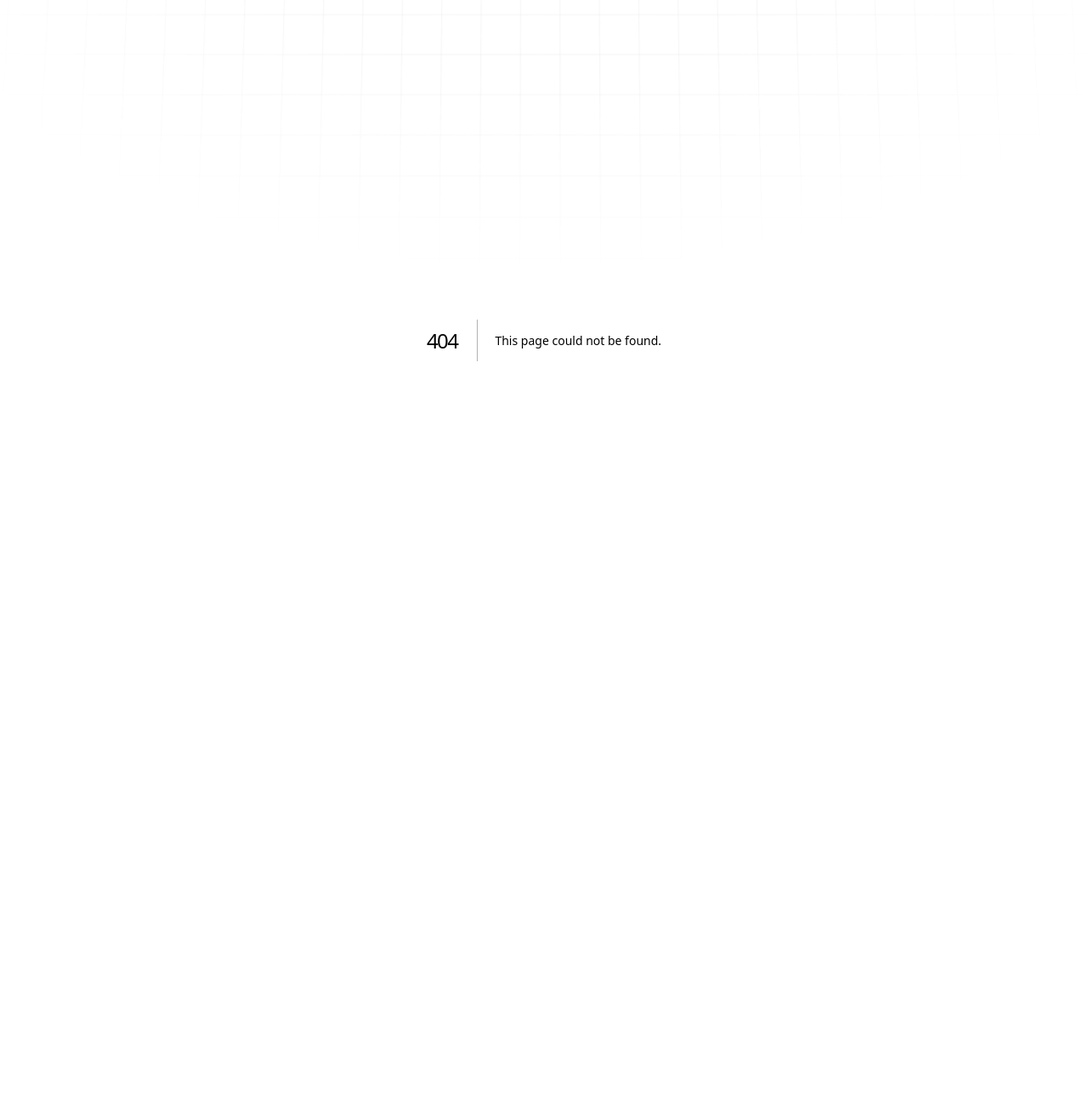
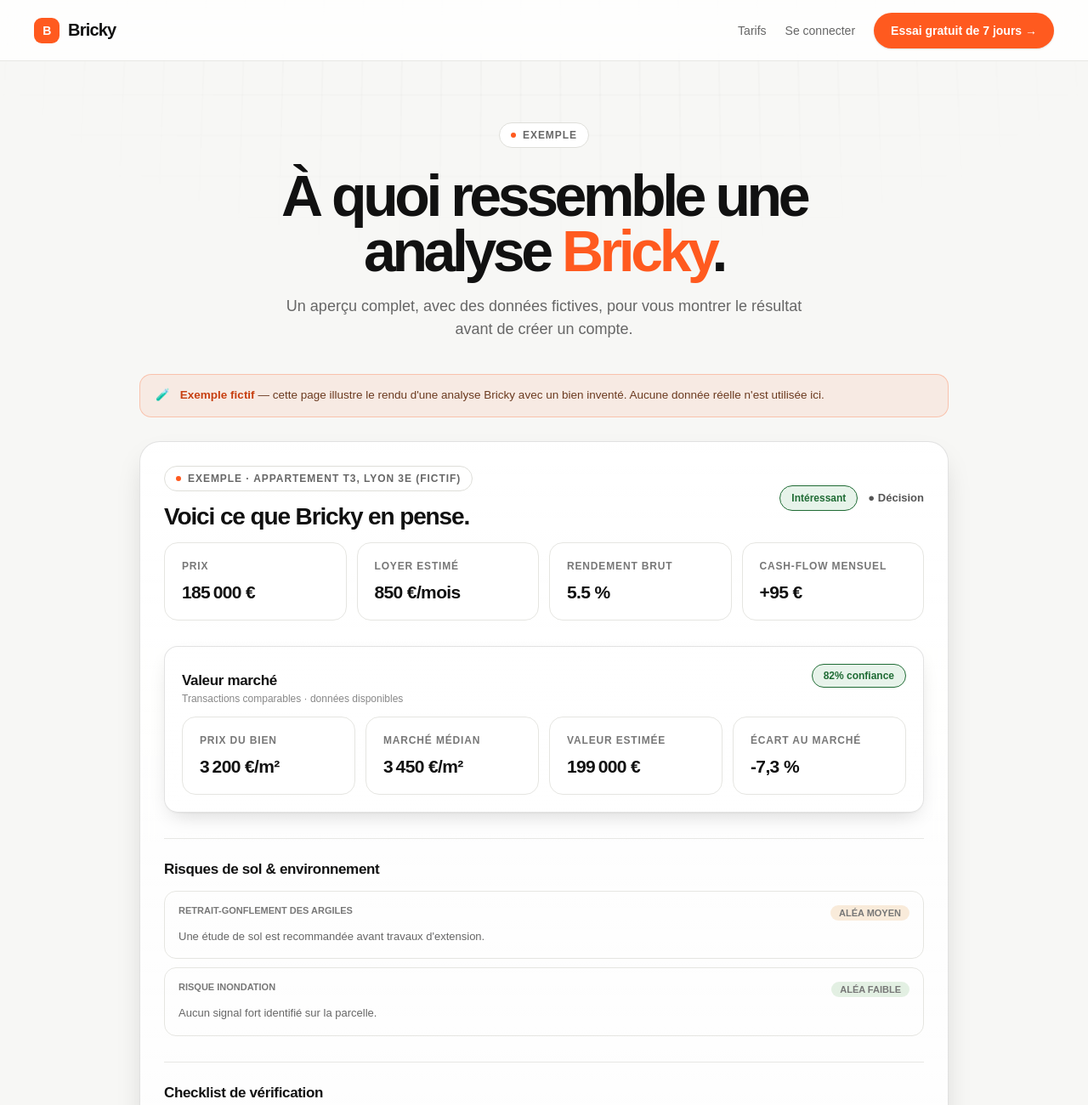
Before and after one commit to dreamsbuilding3-afk/BRICKY.AI, a Next.js app: page /demo in a window 1280 px wide. Before the commit this address had no page. Shown: the top 1300 px of the page at 85% size. Before the commit the page ends 800 px from the top, so only its background shows below. Built offline with nearby package versions, Linux system fonts and the light colour scheme.

Commit message:
Nouvelle page /demo : exemple d'analyse consultable sans compte

```diff
--- /dev/null
+++ b/app/demo/page.tsx
@@ -0,0 +1,115 @@
+import Link from "next/link";
+
+export const metadata = { title: "Exemple d'analyse — Bricky" };
+
+function Metric({ label, value, suffix }: { label: string; value: string | number; suffix: string }) {
+  return <div className="metric"><span>{label}</span><b>{value}{suffix}</b></div>;
+}
+
+export default function DemoPage() {
+  return (
+    <main className="page">
+      <nav className="nav">
+        <Link href="/" className="brand" style={{ textDecoration: "none", color: "inherit" }}>
+          <span className="mark">B</span>Bricky
+        </Link>
+        <div className="nav-links">
+          <Link className="navlink" href="/pricing">Tarifs</Link>
+          <Link className="navlink" href="/login">Se connecter</Link>
+          <Link className="nav-cta" href="/analyze">Essai gratuit de 7 jours →</Link>
+        </div>
+      </nav>
+
+      <section className="analysis-shell">
+        <div className="analysis-intro">
+          <span className="eyebrow">Exemple</span>
+          <h1>À quoi ressemble une analyse <span className="accent">Bricky</span>.</h1>
+          <p className="sub">Un aperçu complet, avec des données fictives, pour vous montrer le résultat avant de créer un compte.</p>
+        </div>
+
+        <div className="demo-disclaimer">
+          <span>🧪</span>
+          <span><b>Exemple fictif</b> — cette page illustre le rendu d'une analyse Bricky avec un bien inventé. Aucune donnée réelle n'est utilisée ici.</span>
+        </div>
+
+        <section className="result-panel decision-dashboard">
+          <div className="result-head">
+            <div>
+              <span className="eyebrow">Exemple · Appartement T3, Lyon 3e (fictif)</span>
+              <h2>Voici ce que Bricky en pense.</h2>
+            </div>
+            <div className="result-head-actions" style={{ display: "flex", alignItems: "center", gap: 12 }}>
+              <span className="verdict-pill verdict-interesting">Intéressant</span>
+              <span className="status-dot">● Décision</span>
+            </div>
+          </div>
+
+          <div className="metric-grid">
+            <Metric label="Prix" value={(185000).toLocaleString("fr-FR")} suffix=" €" />
+            <Metric label="Loyer estimé" value={850} suffix=" €/mois" />
+            <Metric label="Rendement brut" value={5.5} suffix=" %" />
+            <Metric label="Cash-flow mensuel" value="+95" suffix=" €" />
+          </div>
+
+          <div className="dashboard-section market-card">
+            <div className="section-heading">
+              <div><h3>Valeur marché</h3><small>Transactions comparables · données disponibles</small></div>
+              <span className="market-badge">82% confiance</span>
+            </div>
+            <div className="market-grid">
+              <Metric label="Prix du bien" value={(3200).toLocaleString("fr-FR")} suffix=" €/m²" />
+              <Metric label="Marché médian" value={(3450).toLocaleString("fr-FR")} suffix=" €/m²" />
+              <Metric label="Valeur estimée" value={(199000).toLocaleString("fr-FR")} suffix=" €" />
+              <Metric label="Écart au marché" value="-7,3" suffix=" %" />
+            </div>
+          </div>
+
+          <div className="dashboard-section">
+            <h3>Risques de sol &amp; environnement</h3>
+            <div className="risk-list">
+              <div className="risk-item">
+                <span>Retrait-gonflement des argiles</span>
+                <span className="risk-badge risk-badge-medium">Aléa moyen</span>
+                <p>Une étude de sol est recommandée avant travaux d'extension.</p>
+              </div>
+              <div className="risk-item">
+                <span>Risque inondation</span>
+                <span className="risk-badge risk-badge-low">Aléa faible</span>
+                <p>Aucun signal fort identifié sur la parcelle.</p>
+              </div>
+            </div>
+          </div>
+
+          <div className="dashboard-section">
+            <h3>Checklist de vérification</h3>
+            <div className="checklist-list">
+              <div className="checklist-item" style={{ cursor: "default" }}>
+                <input type="checkbox" readOnly checked={false} />
+                <div><b>Demander le règlement de copropriété</b><p>À réclamer au vendeur avant toute offre.</p></div>
+              </div>
+              <div className="checklist-item" style={{ cursor: "default" }}>
+                <input type="checkbox" readOnly checked={true} />
+                <div><b>Vérifier l'historique des sinistres</b><p>Aucun sinistre déclaré sur les 10 dernières années.</p></div>
+              </div>
+            </div>
+          </div>
+        </section>
+
+        <section className="cta-band" style={{ marginTop: 40 }}>
+          <h2>Prêt à lancer votre propre analyse ?</h2>
+          <Link className="nav-cta" href="/analyze">Essai gratuit de 7 jours →</Link>
+          <div className="trial-note trial-note-light">Sans carte bancaire · résiliable à tout moment</div>
+        </section>
+      </section>
+
+      <footer className="footer">
+        <span>Bricky · Property intelligence, built for decisions.</span>
+        <span className="footer-links">
+          <a href="/legal/mentions-legales">Mentions légales</a>
+          <a href="/legal/cgu">CGU</a>
+          <a href="/legal/confidentialite">Confidentialité</a>
+        </span>
+      </footer>
+    </main>
+  );
+}
```
